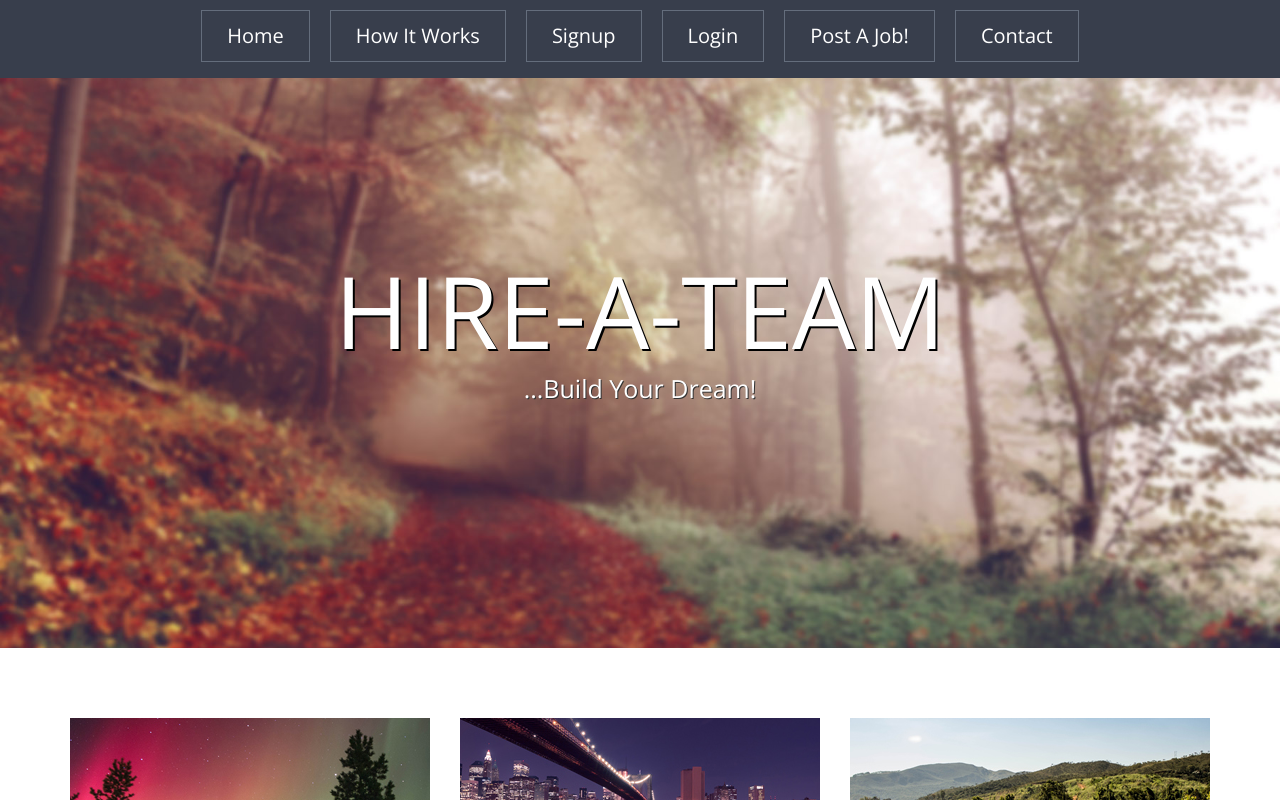
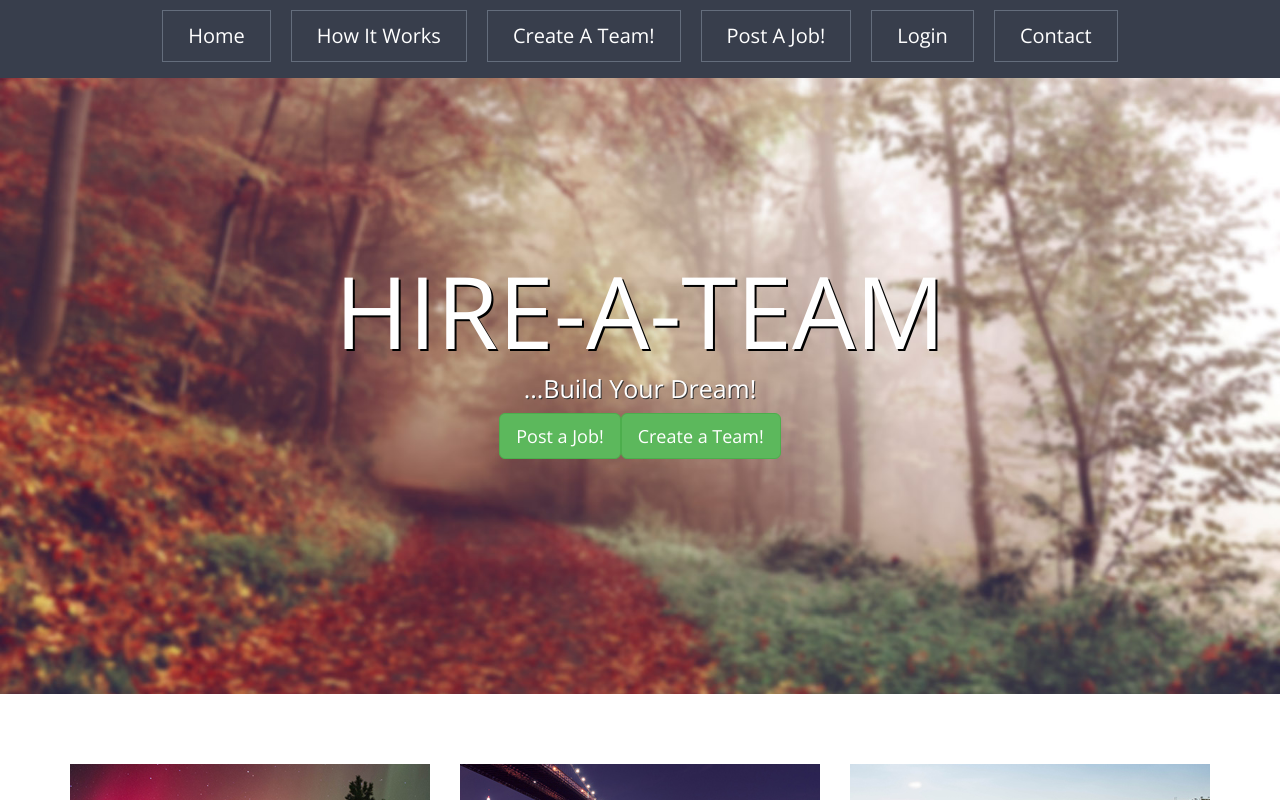
Before and after one commit to chingu-voyages/v9-solo-SabrinaMarkon, a React (Create React App) app: page / in a window 1280 px wide. Shown: the top 800 px of the page. Built offline with nearby package versions, Linux system fonts and the light colour scheme.

Commit message:
Add call to action buttons and change router.

```diff
--- a/src/components/Header.js
+++ b/src/components/Header.js
@@ -1,7 +1,6 @@
 import React from 'react';
 
 export default function Header() {
-
   return (
     <div id="section1">
 			<header id="header-area" className="intro-section">
@@ -11,6 +10,10 @@ export default function Header() {
 							<div className="header-content">
 								<h1>Hire-A-Team</h1>
 								<h4>...Build Your Dream!</h4>
+								<div className="center-block text-center">
+									<button type="submit" className="btn btn-success btn-lg">Post a Job!</button>
+									<button type="submit" className="btn btn-success btn-lg">Create a Team!</button>
+        				</div>
 							</div>
 						</div>
 					</div>
--- a/src/containers/App.js
+++ b/src/containers/App.js
@@ -1,10 +1,5 @@
 import React, { Component, ErrorBoundary } from 'react';
 import { BrowserRouter, Switch, Route } from 'react-router-dom';
-import HowItWorks from '../components/HowItWorks';
-import Signup from '../components/Signup';
-import Login from '../components/Login';
-import PostJob from '../components/PostJob';
-import NotFound from '../components/NotFound';
 
 import Nav from '../containers/Nav';
 import Header from '../components/Header';
@@ -15,20 +10,12 @@ export default class App extends Component {
 
   render() {
     return (
-        <BrowserRouter>
-            <Nav />
-            <Switch>
-              <Route exact path="/" />
-              <Route exact path="/howitworks" component={HowItWorks} />
-              <Route exact path="/signup" component={Signup} />
-              <Route exact path="/login" component={Login} />
-              <Route exact path="/postjob" component={PostJob} />
-              <Route component={NotFound} />
-            </Switch>
-            <Header />
-            <MainPageContent />
-            <Footer />
-        </BrowserRouter>
+        <>
+          <Nav />
+          <Header />
+          <MainPageContent />
+          <Footer />
+        </>
     )
   }
 }
--- a/src/containers/Nav.js
+++ b/src/containers/Nav.js
@@ -22,13 +22,13 @@ export default function Nav() {
                   <NavLink className="nav__link" exact activeClassName="active" to="/howitworks">How It Works</NavLink>
                 </li>
                 <li key="nav-2" className="nav__item">
-                  <NavLink className="nav__link" exact activeClassName="active" to="/signup">Signup</NavLink>
+                  <NavLink className="nav__link" exact activeClassName="active" to="/signup">Create a Team!</NavLink>
+                </li>
+                <li key="nav-4" className="nav__item">
+                  <NavLink className="nav__link" activeClassName="active" to="/postjob">Post a Job!</NavLink>
                 </li>
                 <li key="nav-3" className="nav__item">
                   <NavLink className="nav__link" exact activeClassName="active" to="/login">Login</NavLink>
-                </li>
-                <li key="nav-4" className="nav__item">
-                  <NavLink className="nav__link" activeClassName="active" to="/postjob">Post a Job!</NavLink>
                 </li>
                 <li key="nav-5" className="nav__item">
                   <a href="#section4">Contact</a>
--- a/src/index.js
+++ b/src/index.js
@@ -1,5 +1,24 @@
 import React from 'react';
 import ReactDOM from 'react-dom';
+import { BrowserRouter, Switch, Route } from 'react-router-dom';
 import App from './containers/App';
+import HowItWorks from './components/HowItWorks';
+import Signup from './components/Signup';
+import Login from './components/Login';
+import PostJob from './components/PostJob';
+import NotFound from './components/NotFound';
 
-ReactDOM.render(<App />, document.getElementById('root'));
+const routing = (
+  <BrowserRouter>
+    <Switch>
+      <Route exact path="/" component={App} />
+      <Route exact path="/howitworks" component={HowItWorks} />
+      <Route exact path="/signup" component={Signup} />
+      <Route exact path="/login" component={Login} />
+      <Route exact path="/postjob" component={PostJob} />
+      <Route component={NotFound} />
+    </Switch>
+  </BrowserRouter>
+)
+
+ReactDOM.render(routing, document.getElementById('root'));
```
Also changed, not shown: 2 other files (tests, documents, lock files or other folders).
